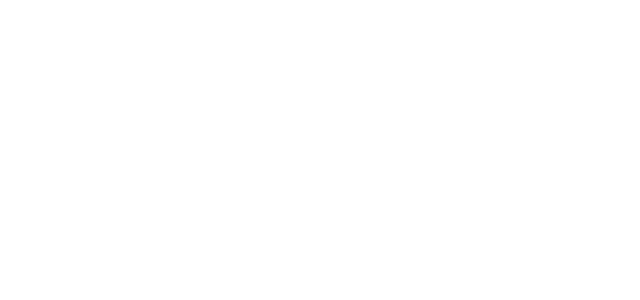
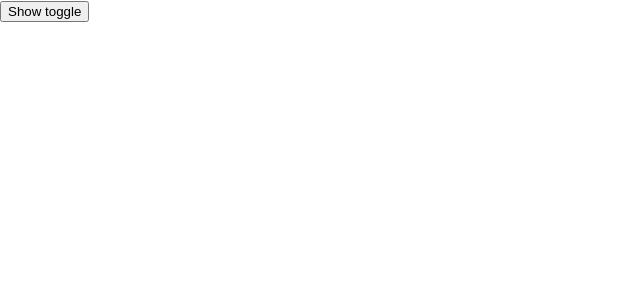
Before and after one commit to VladimirRM/Toggle-react-js-template, a React (Create React App) app: page / in a window 1280 px wide. Shown: the top 300 px of the page, without its empty margins (0-640 px from the left). Built offline with nearby package versions, Linux system fonts and the light colour scheme.

Commit message:
create button

```diff
--- a/src/App.js
+++ b/src/App.js
@@ -16,7 +16,10 @@
 
     </>
   }
-  return <div></div>;
+  return <div>
+
+    <button onClick={handleClick}>Show toggle</button>
+    {showMode} </div>;
 };
 
 export default App;
```
